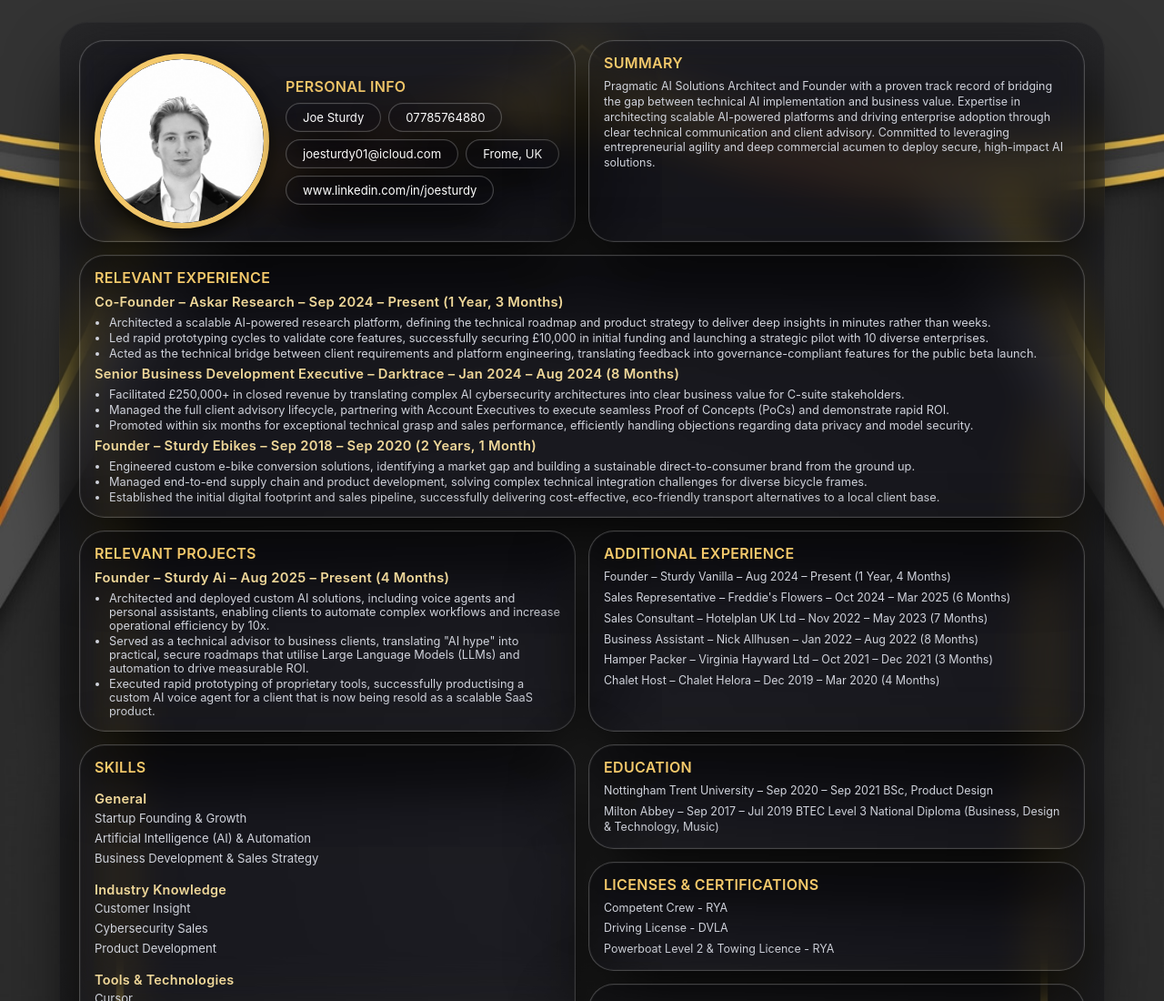
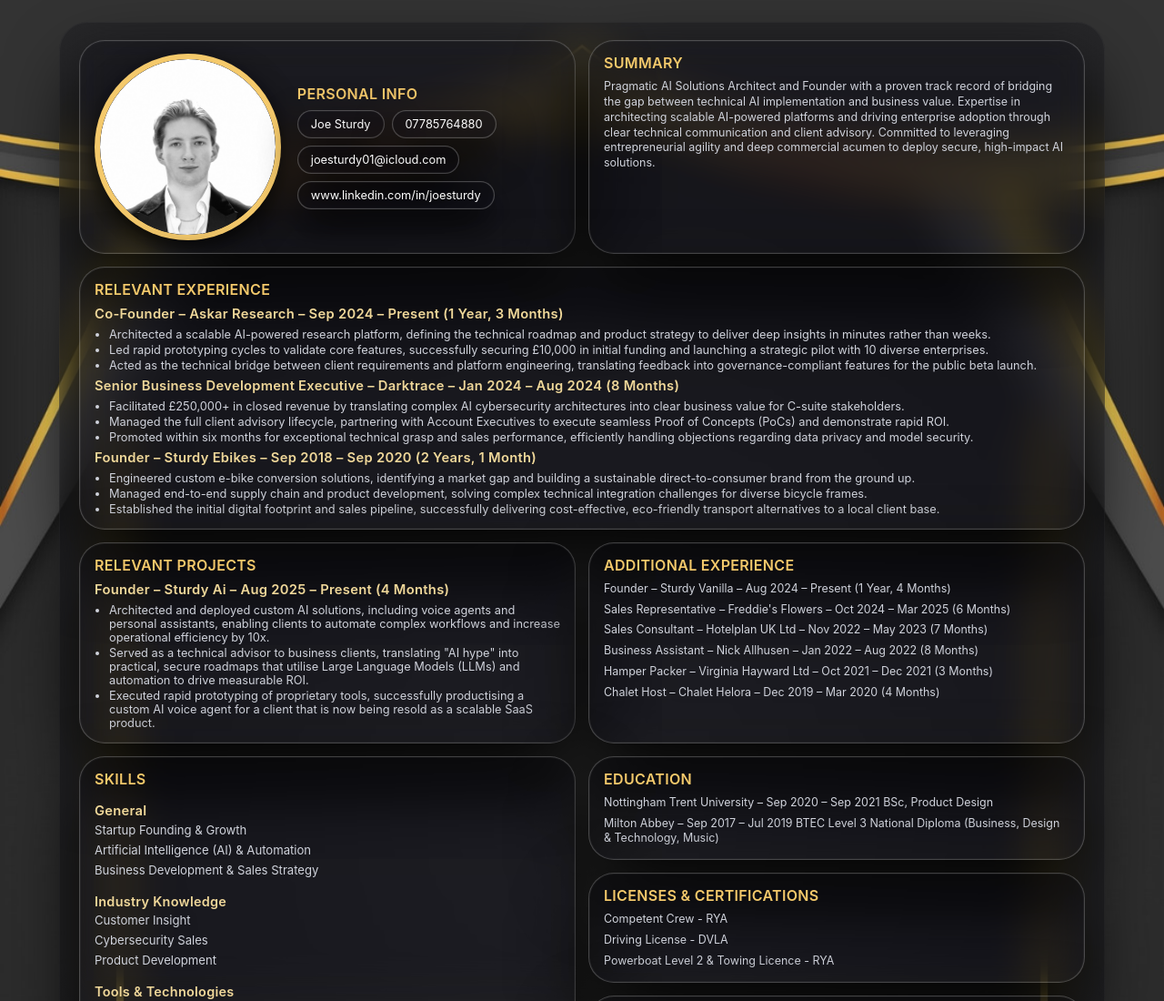
Before and after one commit to joesturdy01/cv, a plain HTML site: page index.html in a window 1280 px wide. Shown: the top 1100 px of the page at 91% size. Drawn offline with Linux system fonts and the light colour scheme; a web font is replaced by a local one.

Commit message:
Tweak personal info bubbles

```diff
--- a/index.html
+++ b/index.html
@@ -247,7 +247,7 @@
 
       .info-bubble {
         position: relative;
-        padding: 7px 18px;
+        padding: 7px 14px;
         border-radius: var(--radius-pill);
         border: 1px solid rgba(255, 255, 255, 0.24);
         background: rgba(8, 8, 16, 0.25);
@@ -256,15 +256,39 @@
         box-shadow:
           inset 0 0 0 0.5px rgba(255, 255, 255, 0.08),
           0 18px 40px rgba(0, 0, 0, 0.8);
-        font-size: 0.82rem;
+        font-size: 0.8rem;
         color: #ffffff;
         white-space: nowrap;
+        max-width: max-content;
+        word-break: normal;
         text-decoration: none;
-        overflow: hidden;
+        overflow: visible;
+        display: inline-flex;
+        align-items: center;
+        gap: 4px;
       }
 
       .info-bubble::before {
         content: none;
+      }
+
+      .info-bubbles a.info-bubble {
+        width: auto;
+        text-align: left;
+        max-width: min(280px, calc(100% - 16px));
+        white-space: normal;
+        word-break: break-word;
+        margin-right: 12px;
+        display: inline-flex;
+        align-items: center;
+      }
+
+      @media (min-width: 900px) {
+        .info-bubbles .info-bubble:first-child,
+        .info-bubbles .info-bubble:nth-child(2) {
+          flex: 0 0 calc(50% - 10px);
+          justify-content: center;
+        }
       }
 
 
@@ -280,7 +304,8 @@
       }
 
       .avatar-circle {
-        width: clamp(150px, 37.5vw, 488px);
+        width: clamp(140px, 16vw, 260px);
+        height: auto;
         height: auto;
         aspect-ratio: 1 / 1;
         border-radius: 50%;
@@ -372,6 +397,14 @@
         display: flex;
         align-items: center;
         gap: 18px;
+        flex-wrap: nowrap;
+      }
+
+      .personal-info-layout .info-block {
+        flex: 1;
+        min-width: 0;
+        margin-right: 0;
+        padding-right: 0;
       }
 
       .section-header {
@@ -647,11 +680,6 @@
           grid-template-columns: 1fr;
         }
 
-        .personal-info-layout {
-          flex-direction: column;
-          align-items: flex-start;
-        }
-
         .skills-column {
           min-width: 100%;
         }
@@ -746,13 +774,12 @@
                   <img src="avatar.jpeg" alt="Portrait of Joe Sturdy" />
                 </div>
               </div>
-              <div>
+              <div class="info-block">
                 <h2>Personal Info</h2>
                 <div class="info-bubbles">
                   <span class="info-bubble">Joe Sturdy</span>
                   <span class="info-bubble">07785764880</span>
                   <span class="info-bubble">joesturdy01@icloud.com</span>
-                  <span class="info-bubble">Frome, UK</span>
                   <a
                     class="info-bubble"
                     href="https://www.linkedin.com/in/joesturdy"
```
